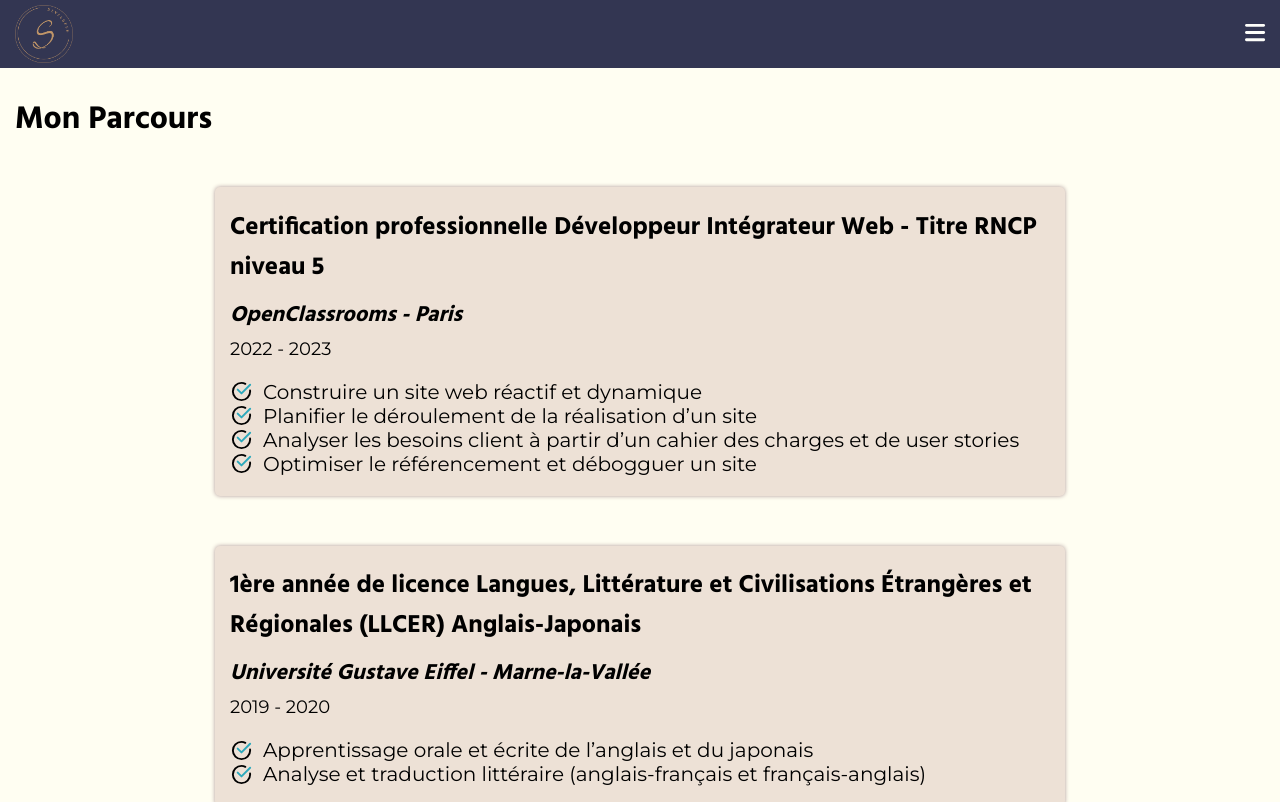
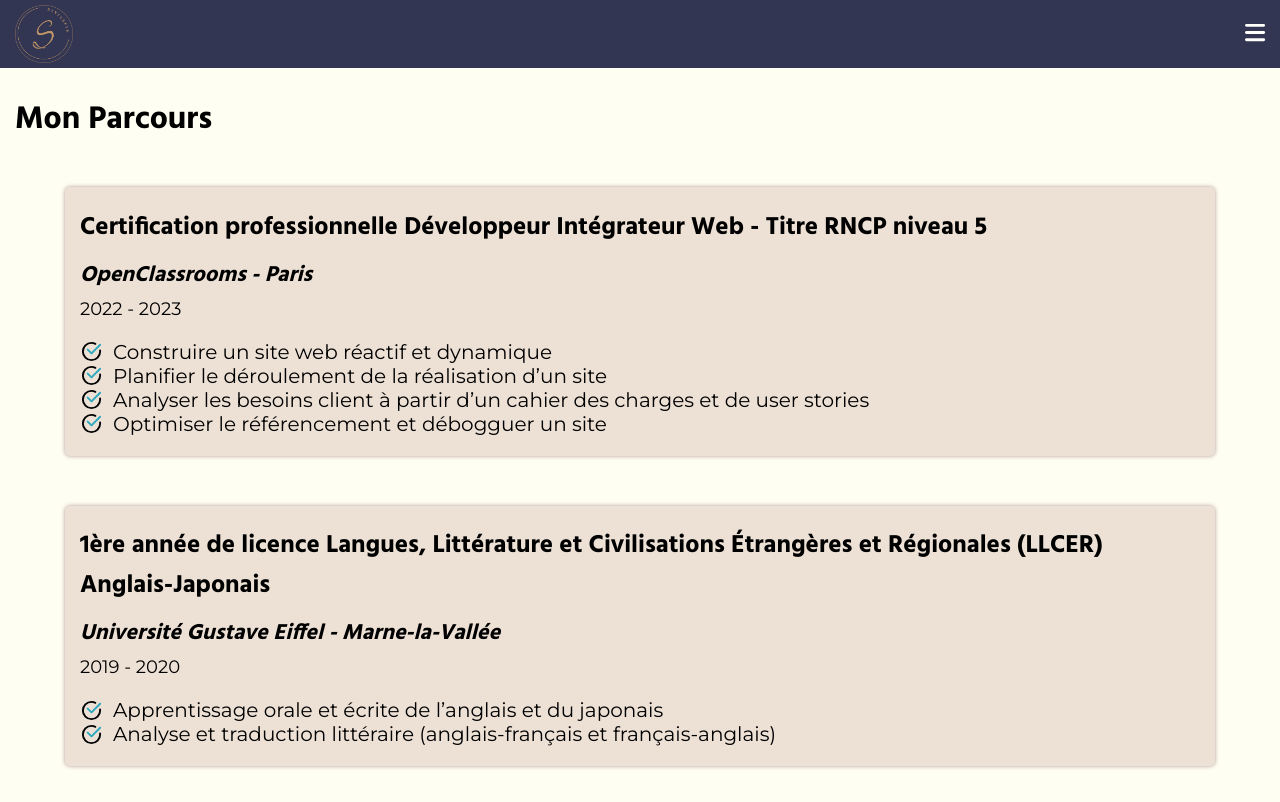
Before and after one commit to Christellaa/portfolio, a React (Create React App) app: page /studies in a window 1280 px wide. Shown: the top 802 px of the page. Built offline with nearby package versions, Linux system fonts and the light colour scheme.

Commit message:
Reduce left and right padding of grid

```diff
--- a/src/App.css
+++ b/src/App.css
@@ -35,7 +35,7 @@
   }
 
   .grid {
-    padding: 20px 200px 50px 200px;
+    padding: 20px 50px 50px 50px;
   }
 }
 
```
